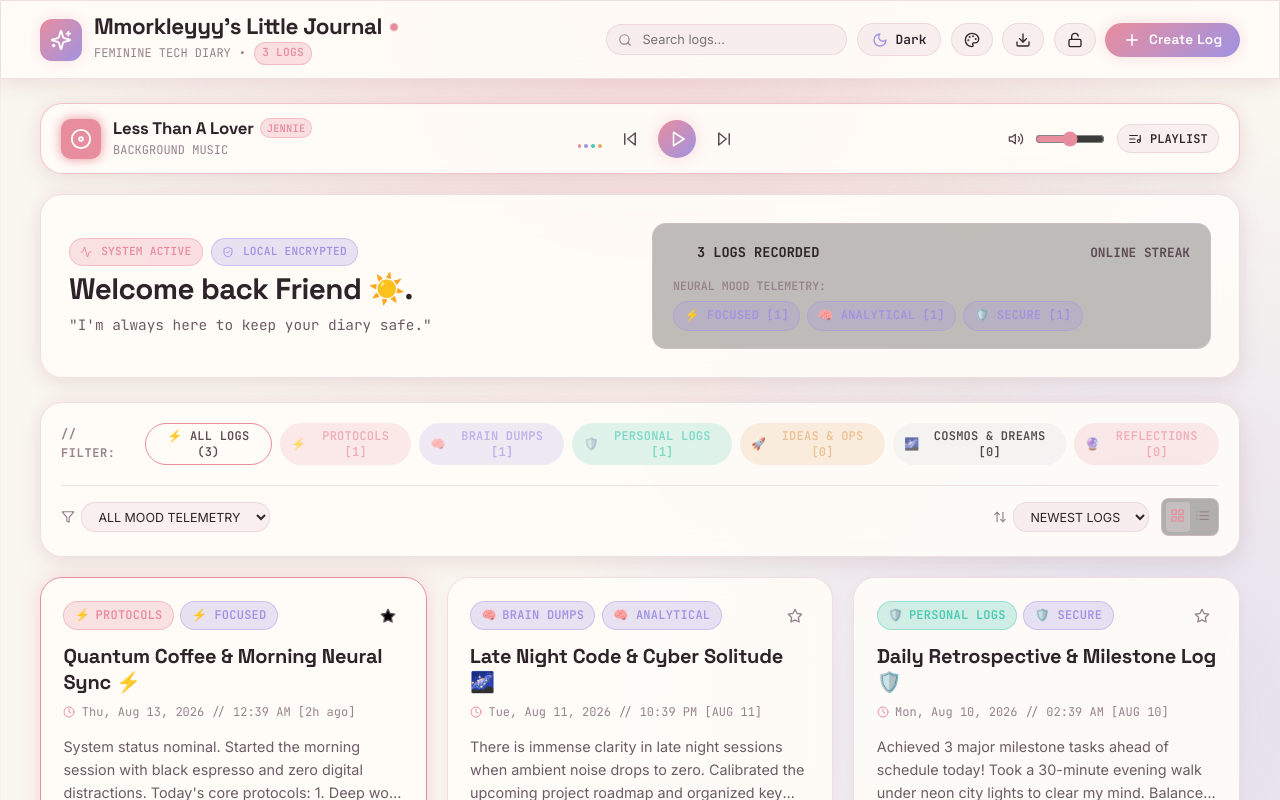
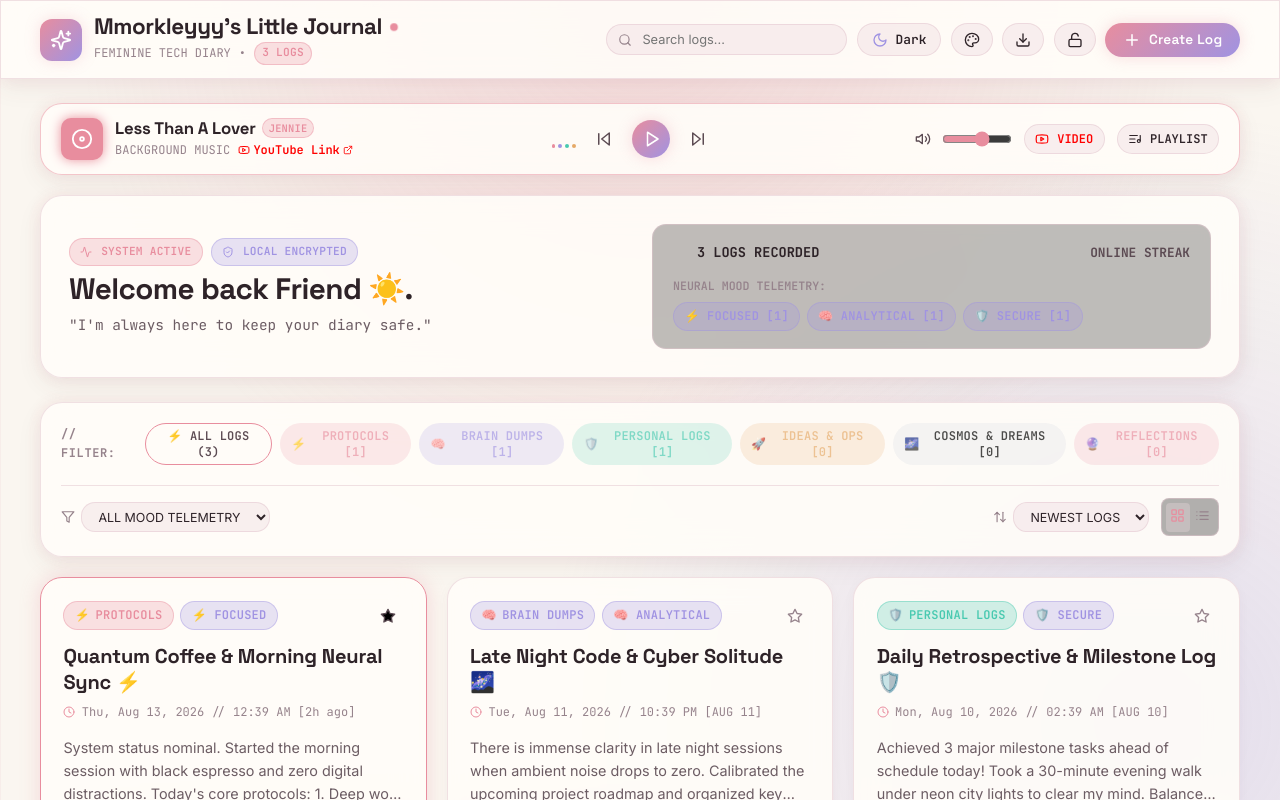
Before and after one commit to kizo-88/corporate-gift, a React (Vite) app: page / in a window 1280 px wide. Shown: the top 800 px of the page. Built offline with nearby package versions, Linux system fonts and the light colour scheme.

Commit message:
feat: integrate YouTube link https://youtu.be/vR49dHUwMUA for Jennie Less Than A Lover with embedded video player

```diff
--- a/src/components/MusicPlayer.jsx
+++ b/src/components/MusicPlayer.jsx
@@ -1,5 +1,5 @@
 import React, { useState, useRef, useEffect } from 'react';
-import { Play, Pause, SkipForward, SkipBack, Volume2, VolumeX, Music, Disc, ListMusic } from 'lucide-react';
+import { Play, Pause, SkipForward, SkipBack, Volume2, VolumeX, Disc, ListMusic, ExternalLink, Youtube } from 'lucide-react';
 
 export const PLAYLIST = [
   {
@@ -7,42 +7,47 @@ export const PLAYLIST = [
     title: 'Less Than A Lover',
     artist: 'Jennie',
     coverColor: '#E88D9E',
-    // High quality royalty-free chill pop/lo-fi audio stream fallback for browser compatibility
-    url: 'https://cdn.pixabay.com/download/audio/2022/05/27/audio_1808fbf07a.mp3?filename=lofi-study-112191.mp3'
+    youtubeId: 'vR49dHUwMUA',
+    youtubeUrl: 'https://youtu.be/vR49dHUwMUA',
+    audioUrl: 'https://cdn.pixabay.com/download/audio/2022/05/27/audio_1808fbf07a.mp3?filename=lofi-study-112191.mp3'
   },
   {
     id: 2,
     title: 'Number One Girl',
     artist: 'Rosé',
     coverColor: '#A093E2',
-    url: 'https://cdn.pixabay.com/download/audio/2022/01/18/audio_d0a13f69d2.mp3?filename=chill-abstract-intention-12099.mp3'
+    youtubeId: 'bnkgl2OxlD4',
+    youtubeUrl: 'https://youtu.be/bnkgl2OxlD4',
+    audioUrl: 'https://cdn.pixabay.com/download/audio/2022/01/18/audio_d0a13f69d2.mp3?filename=chill-abstract-intention-12099.mp3'
   },
   {
     id: 3,
     title: 'Handlebars',
     artist: 'Jennie',
     coverColor: '#48C9B0',
-    url: 'https://cdn.pixabay.com/download/audio/2022/03/15/audio_c8c8a73467.mp3?filename=cozy-vibes-132674.mp3'
+    youtubeId: 'zU29J_s12aA',
+    youtubeUrl: 'https://youtu.be/zU29J_s12aA',
+    audioUrl: 'https://cdn.pixabay.com/download/audio/2022/03/15/audio_c8c8a73467.mp3?filename=cozy-vibes-132674.mp3'
   }
 ];
 
 export default function MusicPlayer() {
   const [currentTrackIndex, setCurrentTrackIndex] = useState(0);
   const [isPlaying, setIsPlaying] = useState(false);
-  const [volume, setVolume] = useState(0.5);
+  const [volume, setVolume] = useState(0.6);
   const [isMuted, setIsMuted] = useState(false);
   const [showPlaylist, setShowPlaylist] = useState(false);
+  const [showVideoModal, setShowVideoModal] = useState(false);
 
   const audioRef = useRef(null);
   const currentTrack = PLAYLIST[currentTrackIndex];
 
-  // Initialize & handle play/pause
+  // Handle Play/Pause and Audio setup
   useEffect(() => {
     if (audioRef.current) {
       audioRef.current.volume = isMuted ? 0 : volume;
       if (isPlaying) {
-        audioRef.current.play().catch(err => {
-          console.log("Audio autoplay prevented or error:", err);
+        audioRef.current.play().catch(() => {
           setIsPlaying(false);
         });
       } else {
@@ -75,18 +80,18 @@ export default function MusicPlayer() {
       borderColor: 'var(--border-tech-glow)',
       boxShadow: 'var(--shadow-tech-md)'
     }}>
-      {/* Hidden Audio Element */}
+      {/* Hidden Audio Stream Element */}
       <audio
         ref={audioRef}
-        src={currentTrack.url}
+        src={currentTrack.audioUrl}
         onEnded={handleNext}
       />
 
-      {/* Left: Track Details & Album Cover */}
+      {/* Left: Cover & Track Info */}
       <div style={{ display: 'flex', alignItems: 'center', gap: '0.75rem' }}>
         <div style={{
-          width: '40px',
-          height: '40px',
+          width: '42px',
+          height: '42px',
           borderRadius: '10px',
           backgroundColor: currentTrack.coverColor,
           display: 'flex',
@@ -101,7 +106,7 @@ export default function MusicPlayer() {
         </div>
 
         <div>
-          <div style={{ display: 'flex', alignItems: 'center', gap: '0.4rem' }}>
+          <div style={{ display: 'flex', alignItems: 'center', gap: '0.4rem', flexWrap: 'wrap' }}>
             <span className="font-heading" style={{
               fontSize: '1.05rem',
               fontWeight: 700,
@@ -125,16 +130,31 @@ export default function MusicPlayer() {
             gap: '0.5rem'
           }}>
             <span>BACKGROUND MUSIC</span>
-            {isPlaying && (
-              <span style={{ color: 'var(--rose-accent)', fontWeight: 600 }}>● PLAYING</span>
-            )}
+            <a
+              href={currentTrack.youtubeUrl}
+              target="_blank"
+              rel="noopener noreferrer"
+              style={{
+                color: '#FF0000',
+                display: 'inline-flex',
+                alignItems: 'center',
+                gap: '0.2rem',
+                textDecoration: 'none',
+                fontWeight: 600
+              }}
+              title="Open link on YouTube"
+            >
+              <Youtube size={12} />
+              <span>YouTube Link</span>
+              <ExternalLink size={10} />
+            </a>
           </div>
         </div>
       </div>
 
-      {/* Center: Equalizer Animation & Controls */}
+      {/* Center: Equalizer & Controls */}
       <div style={{ display: 'flex', alignItems: 'center', gap: '0.85rem' }}>
-        {/* Equalizer Visualizer Bars */}
+        {/* Animated Equalizer */}
         <div style={{ display: 'flex', alignItems: 'flex-end', gap: '3px', height: '18px', width: '24px' }}>
           <span style={{ width: '4px', height: isPlaying ? '16px' : '4px', backgroundColor: 'var(--rose-accent)', borderRadius: '2px', transition: 'height 0.2s ease' }} />
           <span style={{ width: '4px', height: isPlaying ? '10px' : '4px', backgroundColor: 'var(--lavender-accent)', borderRadius: '2px', transition: 'height 0.25s ease' }} />
@@ -142,7 +162,7 @@ export default function MusicPlayer() {
           <span style={{ width: '4px', height: isPlaying ? '12px' : '4px', backgroundColor: 'var(--amber-accent)', borderRadius: '2px', transition: 'height 0.22s ease' }} />
         </div>
 
-        {/* Prev Button */}
+        {/* Prev */}
         <button
           onClick={handlePrev}
           className="btn-ghost-tech"
@@ -152,7 +172,7 @@ export default function MusicPlayer() {
           <SkipBack size={18} />
         </button>
 
-        {/* Play/Pause Button */}
+        {/* Play/Pause */}
         <button
           onClick={togglePlay}
           className="btn-primary-tech"
@@ -170,7 +190,7 @@ export default function MusicPlayer() {
           {isPlaying ? <Pause size={18} /> : <Play size={18} style={{ marginLeft: '2px' }} />}
         </button>
 
-        {/* Next Button */}
+        {/* Next */}
         <button
           onClick={handleNext}
           className="btn-ghost-tech"
@@ -181,9 +201,9 @@ export default function MusicPlayer() {
         </button>
       </div>
 
-      {/* Right: Volume & Playlist Selector */}
+      {/* Right: Volume & YouTube Video Player Drawer */}
       <div style={{ display: 'flex', alignItems: 'center', gap: '0.75rem' }}>
-        {/* Mute / Volume */}
+        {/* Mute/Volume */}
         <div style={{ display: 'flex', alignItems: 'center', gap: '0.4rem' }}>
           <button
             onClick={() => setIsMuted(!isMuted)}
@@ -212,7 +232,18 @@ export default function MusicPlayer() {
           />
         </div>
 
-        {/* Playlist Drawer Button */}
+        {/* Video Frame Toggle Button */}
+        <button
+          onClick={() => setShowVideoModal(!showVideoModal)}
+          className="btn-secondary-tech"
+          style={{ padding: '0.35rem 0.65rem', fontSize: '0.75rem', fontFamily: 'var(--font-mono)', color: '#FF0000' }}
+          title="View YouTube Video Player"
+        >
+          <Youtube size={14} />
+          <span>VIDEO</span>
+        </button>
+
+        {/* Playlist Selector */}
         <div style={{ position: 'relative' }}>
           <button
             onClick={() => setShowPlaylist(!showPlaylist)}
@@ -231,7 +262,7 @@ export default function MusicPlayer() {
               top: '120%',
               borderRadius: 'var(--radius-md)',
               padding: '0.6rem',
-              width: '230px',
+              width: '240px',
               zIndex: 60
             }}>
               <div className="font-mono" style={{ fontSize: '0.7rem', fontWeight: 700, padding: '0.25rem 0.5rem', color: 'var(--text-muted)' }}>
@@ -279,6 +310,65 @@ export default function MusicPlayer() {
           )}
         </div>
       </div>
+
+      {/* YouTube Video Player Embed Popup Frame */}
+      {showVideoModal && (
+        <div style={{
+          width: '100%',
+          marginTop: '0.75rem',
+          paddingTop: '0.75rem',
+          borderTop: '1px solid var(--border-tech)',
+          display: 'flex',
+          flexDirection: 'column',
+          alignItems: 'center',
+          gap: '0.5rem'
+        }} className="animate-fade-in">
+          <div style={{
+            display: 'flex',
+            alignItems: 'center',
+            justifyContent: 'space-between',
+            width: '100%',
+            fontSize: '0.8rem',
+            fontFamily: 'var(--font-mono)',
+            color: 'var(--text-bright)'
+          }}>
+            <span>🎬 YouTube Player: {currentTrack.title} — {currentTrack.artist}</span>
+            <a
+              href={currentTrack.youtubeUrl}
+              target="_blank"
+              rel="noopener noreferrer"
+              style={{ color: 'var(--rose-accent)', textDecoration: 'underline' }}
+            >
+              Open directly on YouTube ↗
+            </a>
+          </div>
+
+          <div style={{
+            position: 'relative',
+            paddingBottom: '30%', // compact height
+            height: 0,
+            width: '100%',
+            borderRadius: 'var(--radius-md)',
+            overflow: 'hidden',
+            boxShadow: '0 0 15px rgba(0,0,0,0.5)'
+          }}>
+            <iframe
+              style={{
+                position: 'absolute',
+                top: 0,
+                left: 0,
+                width: '100%',
+                height: '100%',
+                border: 0
+              }}
+              src={`https://www.youtube-nocookie.com/embed/${currentTrack.youtubeId}?autoplay=1&enablejsapi=1`}
+              title={`${currentTrack.title} - ${currentTrack.artist}`}
+              allow="accelerometer; autoplay; clipboard-write; encrypted-media; gyroscope; picture-in-picture"
+              allowFullScreen
+            />
+          </div>
+        </div>
+      )}
     </div>
   );
 }
```
